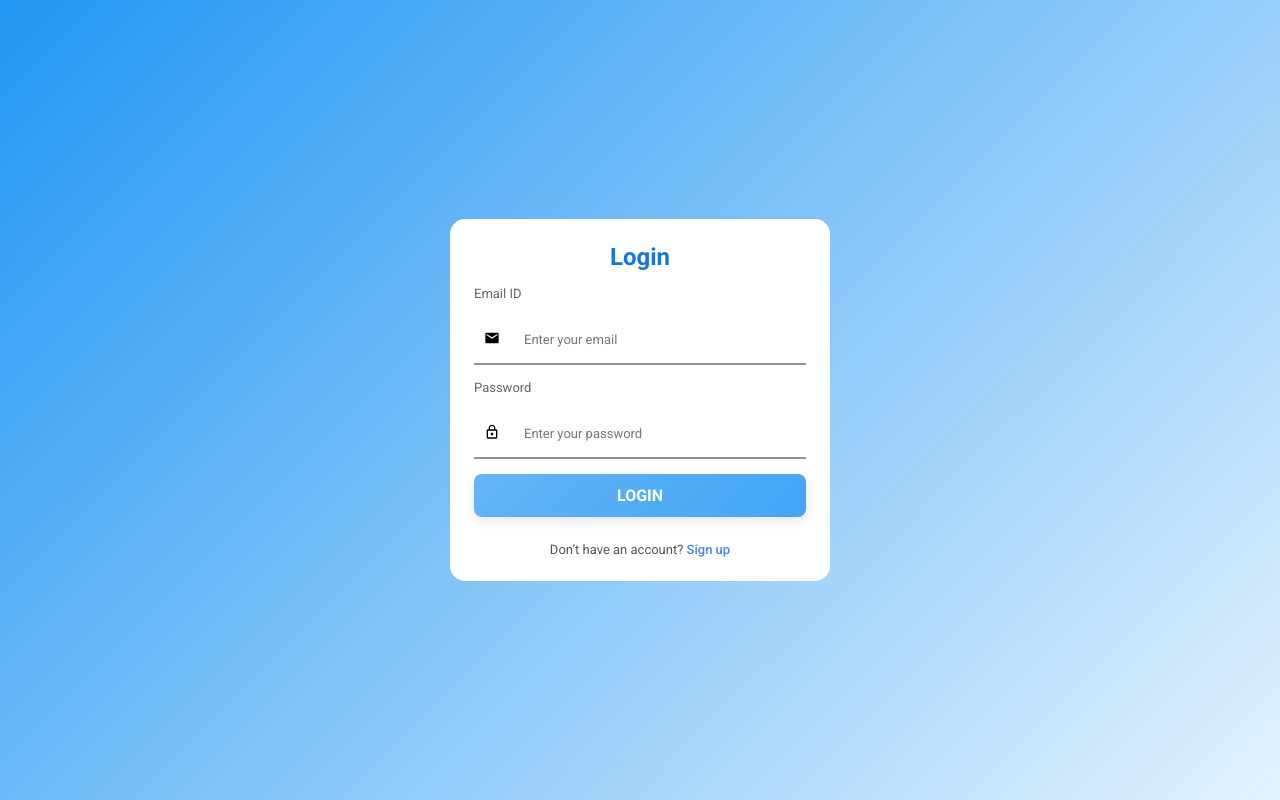
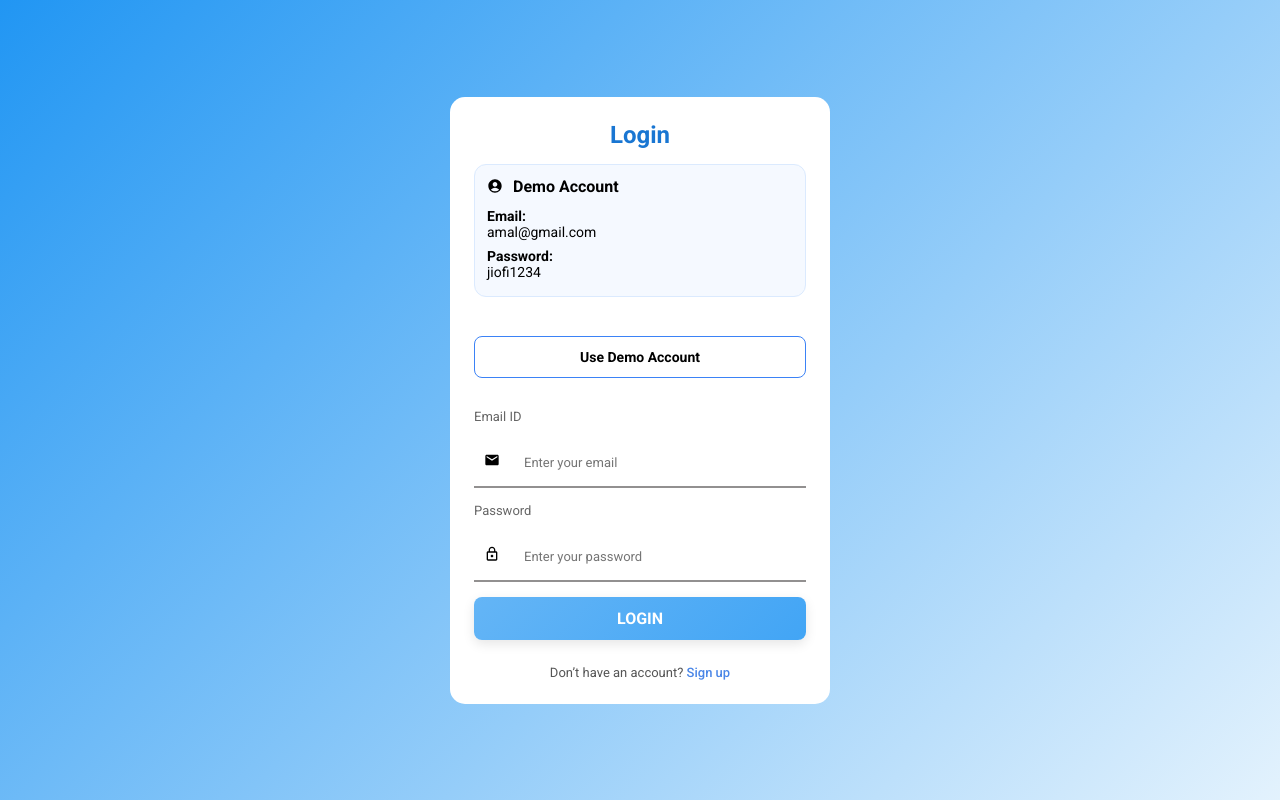
Before and after one commit to AmalRajMP/DealHive, a React (Create React App) app in the folder frontend/: page /login in a window 1280 px wide. Built offline with nearby package versions, Linux system fonts and the light colour scheme.

Commit message:
feat(auth): add demo account login section

```diff
--- a/frontend/src/components/LoginForm/index.js
+++ b/frontend/src/components/LoginForm/index.js
@@ -4,10 +4,16 @@ import { MdLockOutline, MdEmail } from "react-icons/md"
 import apiStatusConstants from "../../constants/apiStatusConstants"
 
 import BASE_URL from "../../config/api"
+import { MdAccountCircle } from "react-icons/md"
 
 import {
   FormContainer,
   Heading,
+  DemoContainer,
+  DemoContainerHeading,
+  DemoCredential,
+  DemoLabel,
+  DemoButton,
   Label,
   InputContainer,
   Icon,
@@ -89,6 +95,26 @@ const LoginForm = () => {
           />
 
           <Heading>Login</Heading>
+          <DemoContainer>
+            <DemoContainerHeading>
+              <MdAccountCircle /> Demo Account
+            </DemoContainerHeading>
+            <DemoCredential>
+              <DemoLabel>Email: </DemoLabel>amal@gmail.com
+            </DemoCredential>
+            <DemoCredential>
+              <DemoLabel>Password: </DemoLabel>jiofi1234
+            </DemoCredential>
+          </DemoContainer>
+          <DemoButton
+            type="button"
+            onClick={() => {
+              setEmailID("amal@gmail.com")
+              setPassword("jiofi1234")
+            }}
+          >
+            Use Demo Account
+          </DemoButton>
           <Label htmlFor="emailID">Email ID</Label>
           <InputContainer>
             <Icon>
--- a/frontend/src/components/LoginForm/styledComponents.js
+++ b/frontend/src/components/LoginForm/styledComponents.js
@@ -1,4 +1,4 @@
-import styled from 'styled-components'
+import styled from "styled-components"
 
 export const FormContainer = styled.form`
   min-height: auto;
@@ -16,6 +16,50 @@ export const Heading = styled.h1`
   font-size: 24px;
   text-align: center;
 `
+export const DemoContainer = styled.div`
+  display: flex;
+  flex-direction: column;
+  gap: 4px;
+  margin-bottom: 16px;
+  background-color: #f5f9ff;
+  border: 1px solid #dbeafe;
+  border-radius: 12px;
+  padding: 12px;
+`
+export const DemoContainerHeading = styled.h1`
+  font-size: 16px;
+  font-weight: 600;
+  margin-bottom: 8px;
+  display: flex;
+  align-items: center;
+  gap: 10px;
+`
+
+export const DemoCredential = styled.p`
+  margin-bottom: 4px;
+  font-size: 14px;
+`
+
+export const DemoLabel = styled.p`
+  font-weight: 600;
+`
+export const DemoButton = styled.button`
+  width: 100%;
+  height: 42px;
+  margin-top: 8px;
+  margin-bottom: 16px;
+  border-radius: 8px;
+  font-size: 14px;
+  font-weight: 600;
+  background: transparent;
+  border: 1px solid #3b82f6;
+  cursor: pointer;
+
+  &:hover {
+    background-color: rgba(59, 130, 246, 0.1);
+  }
+`
+
 export const Label = styled.label`
   color: #666666;
   font-size: 13px;
```
